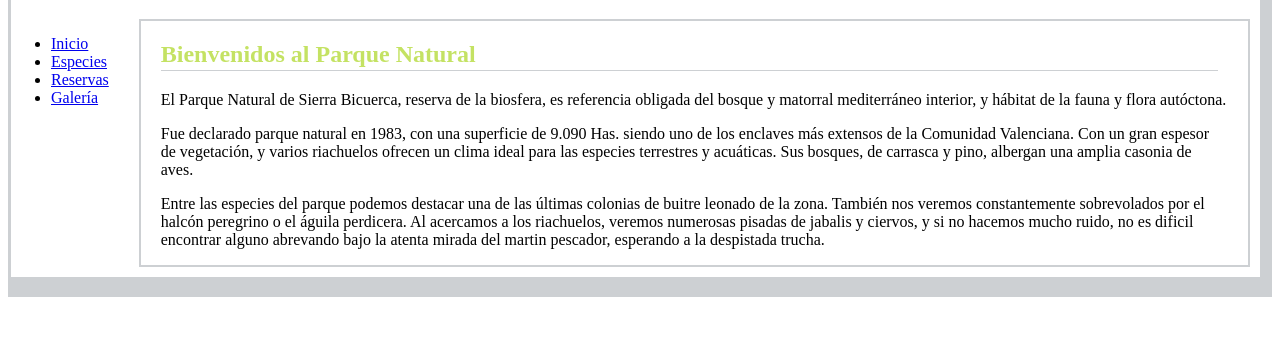
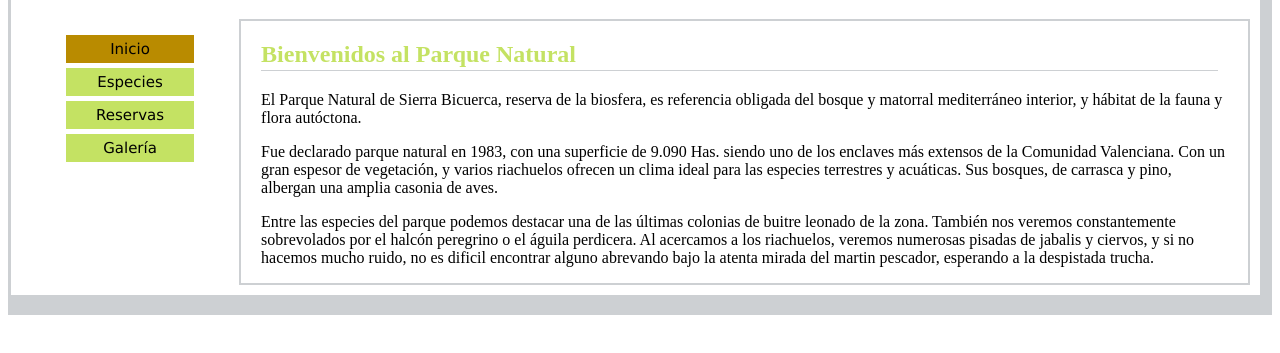
Before and after one commit to manuemendoza/ejercicios, a plain HTML site: page ejercicio9/index.html in a window 1280 px wide. Shown: the part 81-434 px from the top of the page. Drawn offline with Linux system fonts and the light colour scheme.

Commit message:
"exercite9 finish pc"

```diff
--- a/ejercicio9/css/style.css
+++ b/ejercicio9/css/style.css
@@ -18,6 +18,14 @@ body {
 
 .format {
     display: flex;
+}
+
+ul {
+    list-style: none;
+}
+
+a {
+    text-decoration: none;
 }
 
 
@@ -42,6 +50,22 @@ body {
     padding-right: 20px;
 }
 
+.navigation__link {
+    background-color: var(--primario);
+    color: var(--negro);
+    display: flex;
+    justify-content: center;
+    padding: 5px 30px;
+    margin: 5px 15px;
+    font-size: 15px;
+    font-family: 'Lucida Sans', 'Lucida Sans Regular', 'Lucida Grande', 'Lucida Sans Unicode', Geneva, Verdana, sans-serif;
+}
+
+.navigation__link--active,
+.navigation__link:hover {
+    background-color: var(--secundario);
+}
+
 
 /*contenido*/
 
--- a/ejercicio9/index.html
+++ b/ejercicio9/index.html
@@ -15,11 +15,15 @@
     </header>
     <div class="format">
         <nav class="navigation">
+            <!-- <a href="index.html" class="navigation__link">Inicio</a>
+            <a href="especies.html" class="navigation__link">Especies</a>
+            <a href="#" class="navigation__link">Reservas</a>
+            <a href="#" class="navigation__link">Galería</a> -->
             <ul>
-                <li><a href="index.html">Inicio</a></li>
-                <li><a href="especies.html">Especies</a></li>
-                <li><a href="#">Reservas</a></li>
-                <li><a href="#">Galería</a></li>
+                <li><a href="index.html" class="navigation__link navigation__link--active">Inicio</a></li>
+                <li><a href="especies.html" class="navigation__link">Especies</a></li>
+                <li><a href="#" class="navigation__link">Reservas</a></li>
+                <li><a href="#" class="navigation__link">Galería</a></li>
             </ul>
         </nav>
         <main class="content">
```
Also changed, not shown: ejercicio9/especies.html (+4 -4 lines).
